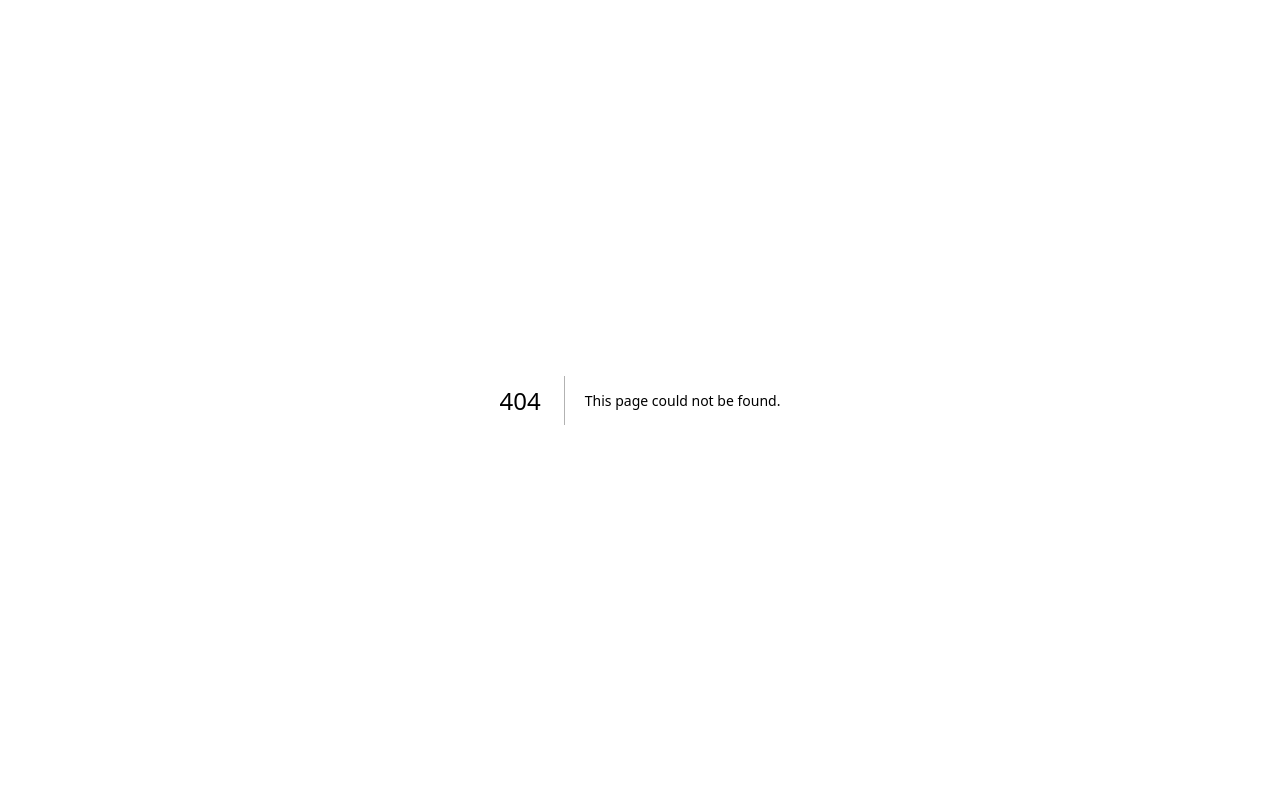
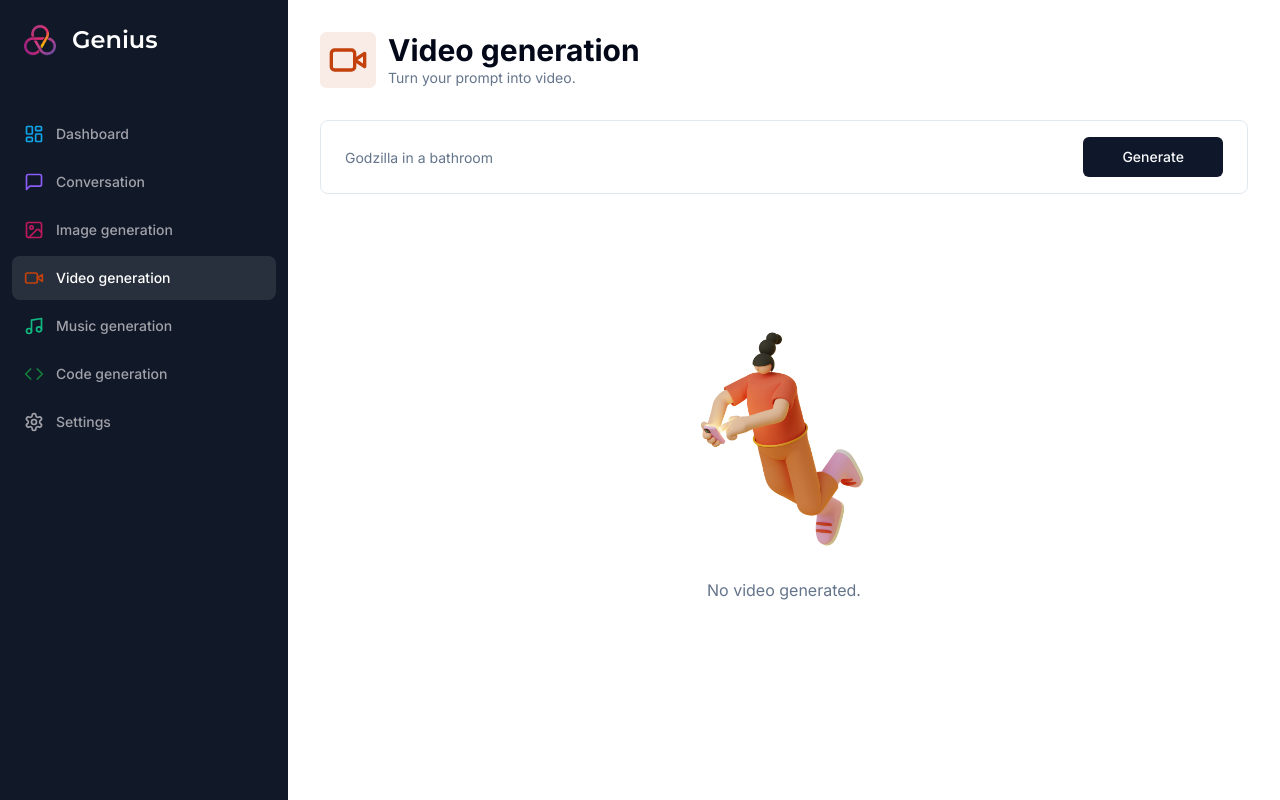
Before and after one commit to TaurusVB/AI-SAAS, a Next.js app: page /video in a window 1280 px wide. Before the commit this address had no page. Built offline with nearby package versions, Linux system fonts and the light colour scheme.

Commit message:
finish working at Video page functionality

```diff
--- /dev/null
+++ b/app/(dashboard)/(routes)/video/constans.ts
@@ -0,0 +1,7 @@
+import * as z from "zod";
+
+export const formSchema = z.object({
+  prompt: z.string().min(1, {
+    message: "Prompt is required",
+  }),
+});
--- /dev/null
+++ b/app/(dashboard)/(routes)/video/page.tsx
@@ -0,0 +1,115 @@
+"use client";
+
+import * as z from "zod";
+import { zodResolver } from "@hookform/resolvers/zod";
+
+import { VideoIcon } from "lucide-react";
+import { useForm } from "react-hook-form";
+import { useState } from "react";
+
+import { useRouter } from "next/navigation";
+
+import axios from "axios";
+
+import Heading from "@/components/Heading";
+import { Form, FormControl, FormField, FormItem } from "@/components/ui/form";
+import { Input } from "@/components/ui/input";
+import { Button } from "@/components/ui/button";
+import Empty from "@/components/Empty";
+import Loader from "@/components/Loader";
+
+import { formSchema } from "./constans";
+
+const VideoPage = () => {
+  const router = useRouter();
+
+  const [video, setVideo] = useState<string>();
+
+  const form = useForm<z.infer<typeof formSchema>>({
+    resolver: zodResolver(formSchema),
+    defaultValues: {
+      prompt: "",
+    },
+  });
+
+  const isLoading = form.formState.isSubmitting;
+
+  const onSubmit = async (values: z.infer<typeof formSchema>) => {
+    try {
+      setVideo(undefined);
+
+      const response = await axios.post("/api/video", values);
+
+      setVideo(response.data[0]);
+
+      form.reset();
+    } catch (error: any) {
+      // TODO open pro modal
+      console.log(error);
+    } finally {
+      router.refresh();
+    }
+  };
+
+  return (
+    <div>
+      <Heading
+        title="Video generation"
+        description="Turn your prompt into video."
+        icon={VideoIcon}
+        iconColor="text-orange-700"
+        bgColor="bg-orange-700/10"
+      />
+      <div className="px-4 lg:px-8">
+        <div>
+          <Form {...form}>
+            <form
+              onSubmit={form.handleSubmit(onSubmit)}
+              className="rounded-lg border w-full p-4 px-3 md:px-6 focus-within:shadow-sm grid grid-cols-12 gap-2"
+            >
+              <FormField
+                name="prompt"
+                render={({ field }) => (
+                  <FormItem className="col-span-12 lg:col-span-10">
+                    <FormControl className="m-0 p-0">
+                      <Input
+                        className="border-0 outline-none focus-visible:ring-0 focus-visible:ring-transparent"
+                        disabled={isLoading}
+                        placeholder="Godzilla in a bathroom"
+                        {...field}
+                      />
+                    </FormControl>
+                  </FormItem>
+                )}
+              />
+              <Button
+                className="col-span-12 lg:col-span-2 w-full"
+                disabled={isLoading}
+              >
+                Generate
+              </Button>
+            </form>
+          </Form>
+        </div>
+        <div className="space-y-4 mt-4">
+          {isLoading && (
+            <div className="p-8 rounded-lg w-full flex items-center justify-center bg-muted">
+              <Loader />
+            </div>
+          )}
+          {!video && !isLoading && <Empty label="No video generated." />}
+          {video && (
+            <video
+              controls
+              className="w-full aspect-video mt-8 rounded-lg border bg-black"
+            >
+              <source src={video} />
+            </video>
+          )}
+        </div>
+      </div>
+    </div>
+  );
+};
+
+export default VideoPage;
--- /dev/null
+++ b/app/api/video/route.ts
@@ -0,0 +1,39 @@
+import { auth } from "@clerk/nextjs";
+
+import { NextResponse } from "next/server";
+
+import Raplicate from "replicate";
+
+const replicate = new Raplicate({
+  auth: process.env.REPLICATE_API_TOKEN || "",
+});
+
+export async function POST(req: Request) {
+  try {
+    const { userId } = auth();
+    const body = await req.json();
+    const { prompt } = body;
+
+    if (!userId) {
+      return new NextResponse("Unauthorized", { status: 401 });
+    }
+
+    if (!prompt) {
+      return new NextResponse("Prompt are required", { status: 400 });
+    }
+
+    const response = await replicate.run(
+      "anotherjesse/zeroscope-v2-xl:9f747673945c62801b13b84701c783929c0ee784e4748ec062204894dda1a351",
+      {
+        input: {
+          prompt,
+        },
+      }
+    );
+
+    return NextResponse.json(response);
+  } catch (error) {
+    console.log("VIDEO_ERROR", error);
+    return new NextResponse("Internal error", { status: 500 });
+  }
+}
```
